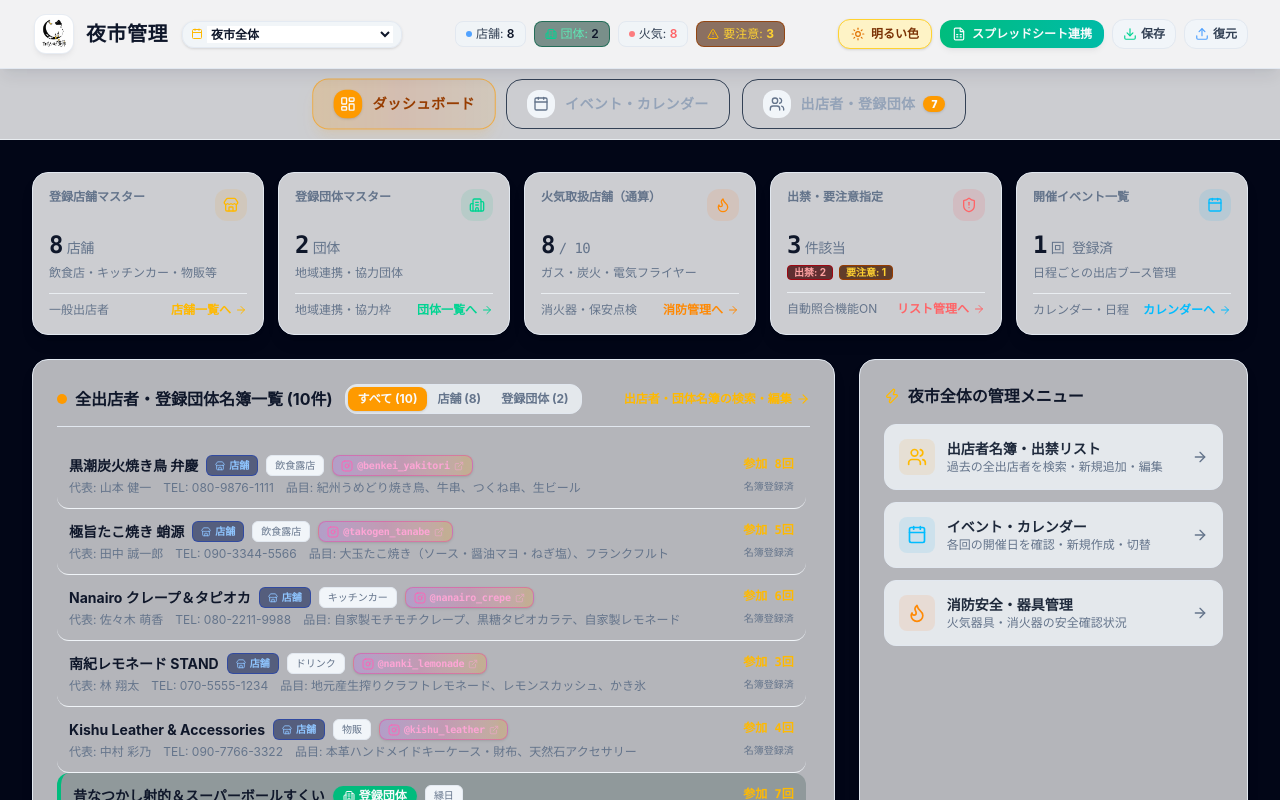
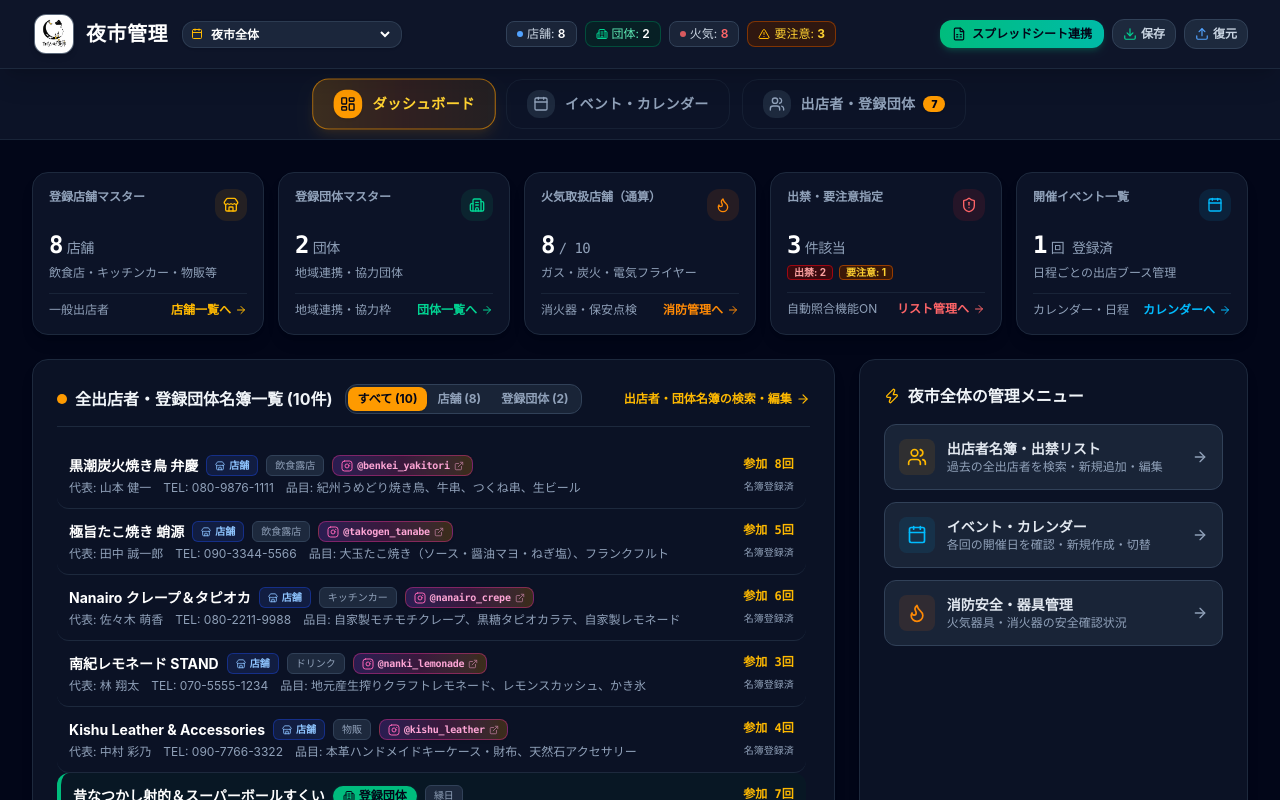
Before and after one commit to pingtians60-ai/yoiti.asaiti.syuttennsya, a React (Vite) app: page / in a window 1280 px wide. Shown: the top 800 px of the page. Built offline with nearby package versions, Linux system fonts and the light colour scheme.

Commit message:
Revert "feat: 背景を明るい色（ライトモード）をデフォルトにし、テーマ切替機能を追加"
This reverts commit 6d430a42095324fb3508d76a58d950bfd16fdf7f.

```diff
--- a/index.html
+++ b/index.html
@@ -9,7 +9,7 @@
     <link rel="preconnect" href="https://fonts.gstatic.com" crossorigin>
     <link href="https://fonts.googleapis.com/css2?family=Noto+Sans+JP:wght@400;500;600;700;900&family=Outfit:wght@500;700;800&display=swap" rel="stylesheet">
   </head>
-  <body class="bg-slate-50 text-slate-900 min-h-screen antialiased selection:bg-amber-500 selection:text-black">
+  <body class="bg-slate-950 text-slate-100 min-h-screen antialiased selection:bg-amber-500 selection:text-black">
     <div id="root"></div>
     <script type="module" src="/src/main.tsx"></script>
   </body>
--- a/src/App.tsx
+++ b/src/App.tsx
@@ -301,7 +301,7 @@ export function App() {
   }, [isAllEvent, activeTab]);
 
   return (
-    <div className="min-h-screen bg-slate-50 dark:bg-slate-950 text-slate-900 dark:text-slate-100 flex flex-col selection:bg-amber-500 selection:text-black transition-colors duration-200">
+    <div className="min-h-screen bg-slate-950 text-slate-100 flex flex-col selection:bg-amber-500 selection:text-black">
       {/* 管理者グローバルヘッダー */}
       <Header
         event={event}
--- a/src/components/layout/Header.tsx
+++ b/src/components/layout/Header.tsx
@@ -1,4 +1,4 @@
-import React, { useState, useEffect } from 'react';
+import React, { useState } from 'react';
 import {
   Download,
   Upload,
@@ -7,9 +7,7 @@ import {
   Sparkles,
   Calendar,
   Building2,
-  Store,
-  Sun,
-  Moon
+  Store
 } from 'lucide-react';
 import { NightMarketEvent } from '../../types';
 import { exportAllDataAsJson } from '../../utils/storage';
@@ -49,19 +47,6 @@ export const Header: React.FC<HeaderProps> = ({
   const [isEditModalOpen, setIsEditModalOpen] = useState(false);
   const [editForm, setEditForm] = useState(event);
   const [logoFailed, setLogoFailed] = useState(false);
-  const [isDark, setIsDark] = useState<boolean>(() => {
-    return localStorage.getItem('yoiti_theme') === 'dark';
-  });
-
-  useEffect(() => {
-    if (isDark) {
-      document.documentElement.classList.add('dark');
-      localStorage.setItem('yoiti_theme', 'dark');
-    } else {
-      document.documentElement.classList.remove('dark');
-      localStorage.setItem('yoiti_theme', 'light');
-    }
-  }, [isDark]);
 
   const handleExport = () => {
     const data = exportAllDataAsJson();
@@ -163,18 +148,6 @@ export const Header: React.FC<HeaderProps> = ({
 
             {/* モバイル時に上段右側に並べるアクションボタン */}
             <div className="flex items-center gap-1.5 sm:hidden ml-auto">
-              {/* テーマ切替 */}
-              <button
-                onClick={() => setIsDark(!isDark)}
-                className={`p-1.5 rounded-xl border transition ${
-                  !isDark
-                    ? 'bg-amber-100 hover:bg-amber-200 text-amber-900 border-amber-300'
-                    : 'bg-slate-800 hover:bg-slate-750 text-slate-300 border-slate-700'
-                }`}
-                title={isDark ? '明るい色（ライトモード）に切り替え' : '夜間（ダークモード）に切り替え'}
-              >
-                {!isDark ? <Sun className="w-3.5 h-3.5 text-amber-600" /> : <Moon className="w-3.5 h-3.5 text-indigo-400" />}
-              </button>
               <button
                 onClick={onOpenSpreadsheetImport}
                 className="inline-flex items-center gap-1 px-2 py-1 rounded-xl bg-gradient-to-r from-emerald-500 to-teal-500 text-slate-950 text-xs font-bold shadow-md shadow-emerald-500/20 transition"
@@ -240,29 +213,6 @@ export const Header: React.FC<HeaderProps> = ({
 
           {/* PC・タブレット用右側アクションボタン（モバイルでは上段にコンパクト配置済みのためhidden sm:flex） */}
           <div className="hidden sm:flex items-center gap-2 flex-wrap justify-end">
-            {/* テーマ切替（明るい色 ☀️ / 夜間 🌙） */}
-            <button
-              onClick={() => setIsDark(!isDark)}
-              className={`inline-flex items-center gap-1.5 px-3 py-1.5 rounded-xl text-xs font-bold transition border cursor-pointer ${
-                !isDark
-                  ? 'bg-amber-100 hover:bg-amber-200 text-amber-900 border-amber-300 shadow-sm'
-                  : 'bg-slate-800 hover:bg-slate-750 text-slate-300 border-slate-700'
-              }`}
-              title={isDark ? '明るい色（ライトモード）に切り替え' : '夜間（ダークモード）に切り替え'}
-            >
-              {!isDark ? (
-                <>
-                  <Sun className="w-3.5 h-3.5 text-amber-600" />
-                  <span>明るい色</span>
-                </>
-              ) : (
-                <>
-                  <Moon className="w-3.5 h-3.5 text-indigo-400" />
-                  <span>夜間</span>
-                </>
-              )}
-            </button>
-
             {/* Googleスプレッドシート連携・自動記入 */}
             <button
               onClick={onOpenSpreadsheetImport}
--- a/src/components/layout/Navigation.tsx
+++ b/src/components/layout/Navigation.tsx
@@ -86,8 +86,8 @@ export const Navigation: React.FC<NavigationProps> = ({
               onClick={() => setActiveTab(item.id)}
               className={`flex items-center gap-2.5 px-5 py-2.5 rounded-2xl text-sm font-bold whitespace-nowrap transition-all duration-200 border ${
                 isActive
-                  ? 'bg-gradient-to-r from-amber-500/20 via-orange-500/15 to-amber-500/10 text-amber-800 dark:text-amber-300 border-amber-500/60 shadow-lg shadow-amber-500/10 scale-[1.02]'
-                  : 'text-slate-600 dark:text-slate-400 hover:text-slate-900 dark:hover:text-slate-200 hover:bg-slate-200/60 dark:hover:bg-slate-800/60 border-slate-300 dark:border-slate-800/60'
+                  ? 'bg-gradient-to-r from-amber-500/20 via-orange-500/15 to-amber-500/10 text-amber-300 border-amber-500/60 shadow-lg shadow-amber-500/10 scale-[1.02]'
+                  : 'text-slate-400 hover:text-slate-200 hover:bg-slate-800/60 border-slate-800/60'
               }`}
             >
               <div className={`p-1.5 rounded-xl transition ${isActive ? 'bg-amber-500 text-slate-950 font-black shadow-sm' : 'bg-slate-800 text-slate-400'}`}>
--- a/src/index.css
+++ b/src/index.css
@@ -1,107 +1,11 @@
 @import "tailwindcss";
-
-@custom-variant dark (&:where(.dark, .dark *));
-
-@theme {
-  /* 明るい色（ライトテーマ・標準）のカラーパレット */
-  --color-slate-950: #f8fafc;
-  --color-slate-900: #ffffff;
-  --color-slate-850: #f1f5f9;
-  --color-slate-800: #f1f5f9;
-  --color-slate-750: #e2e8f0;
-  --color-slate-700: #e2e8f0;
-  --color-slate-600: #94a3b8;
-  --color-slate-500: #64748b;
-  --color-slate-400: #64748b;
-  --color-slate-300: #334155;
-  --color-slate-200: #1e293b;
-  --color-slate-100: #0f172a;
-  --color-slate-50: #020617;
-}
-
-/* ダークモード（.dark クラス時）のカラーパレット復元 */
-.dark {
-  --color-slate-950: #020617;
-  --color-slate-900: #0f172a;
-  --color-slate-850: #1e293b;
-  --color-slate-800: #1e293b;
-  --color-slate-750: #334155;
-  --color-slate-700: #334155;
-  --color-slate-600: #475569;
-  --color-slate-500: #64748b;
-  --color-slate-400: #94a3b8;
-  --color-slate-300: #cbd5e1;
-  --color-slate-200: #e2e8f0;
-  --color-slate-100: #f8fafc;
-  --color-slate-50: #ffffff;
-}
 
 @layer base {
   body {
-    background-color: var(--color-slate-950);
-    color: var(--color-slate-100);
+    background-color: #0f172a;
+    color: #f1f5f9;
     font-family: -apple-system, BlinkMacSystemFont, "Segoe UI", Roboto, "Helvetica Neue", Arial, sans-serif;
-    transition: background-color 0.2s ease, color 0.2s ease;
   }
-}
-
-/* 明るい色テーマ（ライトモード）の文字・枠線・シャドウ補正 */
-html:not(.dark) {
-  color-scheme: light;
-}
-
-html:not(.dark) body {
-  background-color: #f8fafc;
-  color: #0f172a;
-}
-
-/* 見出しの文字色を視認性の高いダークカラーに */
-html:not(.dark) h1:not([class*="text-amber"]):not([class*="text-emerald"]):not([class*="text-red"]):not([class*="text-orange"]),
-html:not(.dark) h2:not([class*="text-amber"]):not([class*="text-emerald"]):not([class*="text-red"]):not([class*="text-orange"]),
-html:not(.dark) h3:not([class*="text-amber"]):not([class*="text-emerald"]):not([class*="text-red"]):not([class*="text-orange"]),
-html:not(.dark) h4:not([class*="text-amber"]):not([class*="text-emerald"]):not([class*="text-red"]):not([class*="text-orange"]) {
-  color: #0f172a;
-}
-
-/* 明るい背景での一般的な text-white を濃い文字に（色付きボタン内・バッジ内の白文字は除外） */
-html:not(.dark) .text-white:not(button[class*="bg-red-"]):not(button[class*="bg-rose-"]):not(button[class*="bg-emerald-"]):not(button[class*="bg-blue-"]):not(span[class*="bg-red-"]):not(span[class*="bg-rose-"]):not(span[class*="bg-emerald-"]):not(span[class*="bg-blue-"]):not([class*="bg-gradient-"]) {
-  color: #0f172a;
-}
-
-/* フォーム入力欄 (input, select, textarea) の視認性向上 */
-html:not(.dark) input[type="text"],
-html:not(.dark) input[type="number"],
-html:not(.dark) input[type="email"],
-html:not(.dark) input[type="tel"],
-html:not(.dark) input[type="date"],
-html:not(.dark) select,
-html:not(.dark) textarea {
-  color: #0f172a !important;
-  background-color: #ffffff !important;
-  border-color: #cbd5e1 !important;
-}
-
-html:not(.dark) input::placeholder,
-html:not(.dark) textarea::placeholder {
-  color: #94a3b8 !important;
-}
-
-/* 明るい背景でのカードシャドウと境界線の質感 */
-html:not(.dark) .border-slate-800,
-html:not(.dark) .border-slate-700 {
-  border-color: #e2e8f0;
-}
-
-html:not(.dark) .shadow-md {
-  box-shadow: 0 4px 6px -1px rgba(15, 23, 42, 0.05), 0 2px 4px -2px rgba(15, 23, 42, 0.05);
-}
-
-html:not(.dark) .shadow-xl {
-  box-shadow: 0 10px 15px -3px rgba(15, 23, 42, 0.07), 0 4px 6px -4px rgba(15, 23, 42, 0.07);
-}
-
-html:not(.dark) .shadow-2xl {
-  box-shadow: 0 20px 25px -5px rgba(15, 23, 42, 0.09), 0 8px 10px -6px rgba(15, 23, 42, 0.09);
 }
 
 /* カスタムスクロールバー */
@@ -110,23 +14,13 @@ html:not(.dark) .shadow-2xl {
   height: 6px;
 }
 ::-webkit-scrollbar-track {
-  background: rgba(15, 23, 42, 0.06);
+  background: rgba(15, 23, 42, 0.6);
 }
 ::-webkit-scrollbar-thumb {
-  background: rgba(148, 163, 184, 0.5);
+  background: rgba(100, 116, 139, 0.5);
   border-radius: 9999px;
 }
 ::-webkit-scrollbar-thumb:hover {
-  background: rgba(100, 116, 139, 0.8);
-}
-
-.dark ::-webkit-scrollbar-track {
-  background: rgba(15, 23, 42, 0.6);
-}
-.dark ::-webkit-scrollbar-thumb {
-  background: rgba(100, 116, 139, 0.5);
-}
-.dark ::-webkit-scrollbar-thumb:hover {
   background: rgba(148, 163, 184, 0.8);
 }
 
```
Also changed, not shown: src/components/vendor-list/VendorListView.tsx (+5 -5 lines).
